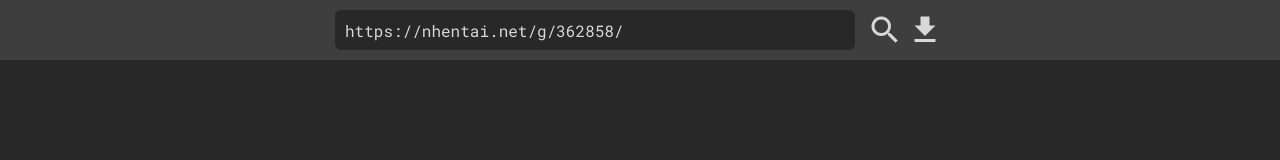
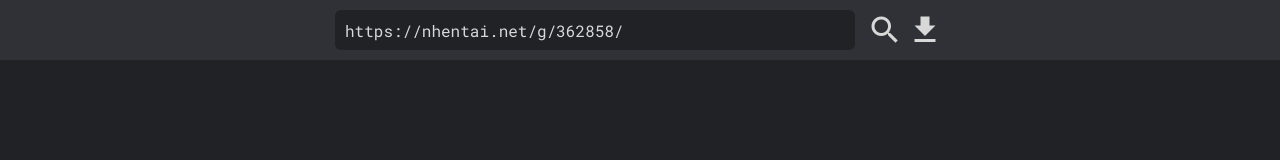
Before and after one commit to Kadantte/nhentai-desktop, an Electron app: page src/index.html in a window 1280 px wide. Drawn offline with Linux system fonts and the light colour scheme.

Commit message:
Update colors

```diff
--- a/src/index.css
+++ b/src/index.css
@@ -1,7 +1,7 @@
 :root {
-  --card: #3e3e3e;
   --font: #d8d8d8;
-  --background: #282828;
+  --card: #2f3136;
+  --background: #202225;
   --border-radius: 6px;
 }
 
```
